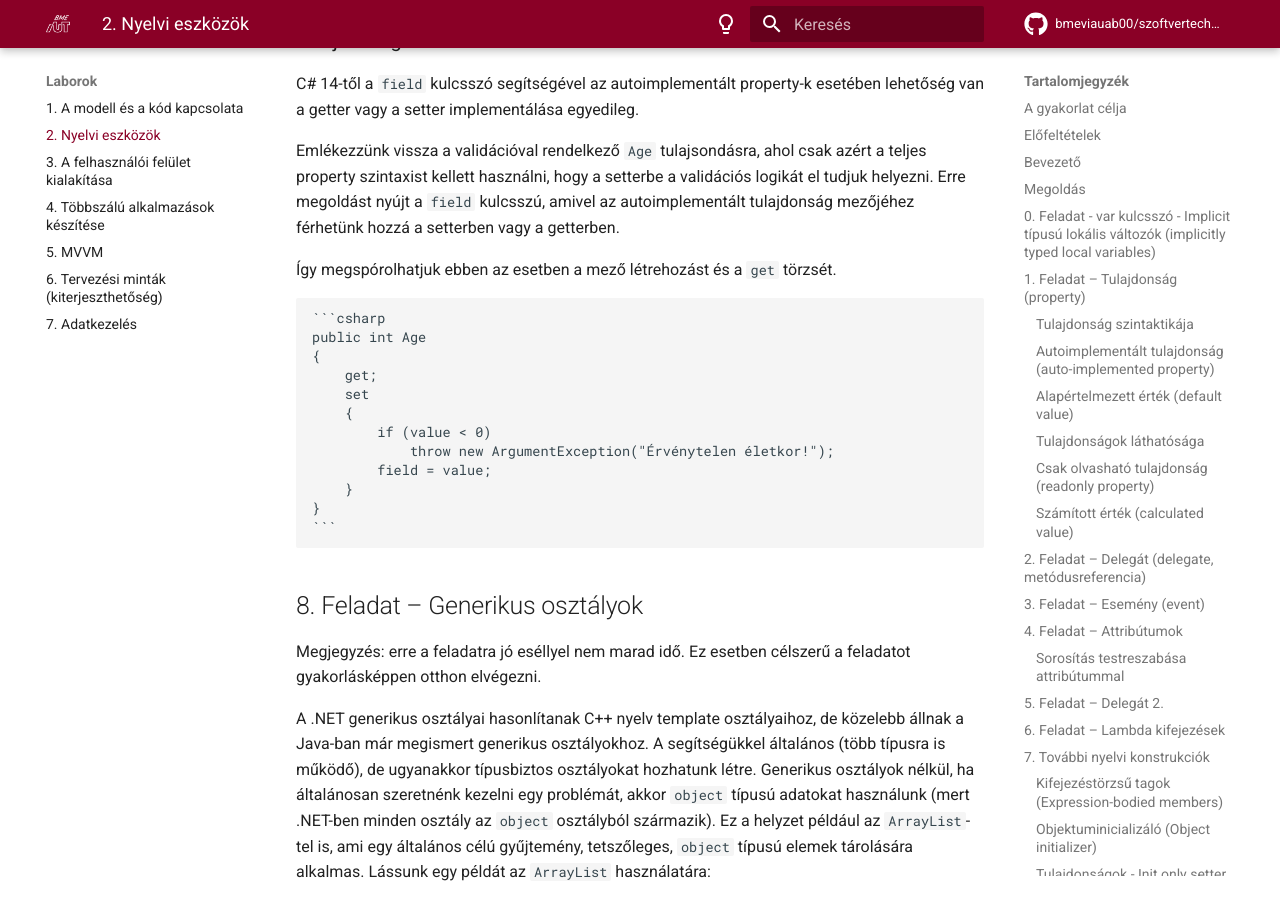
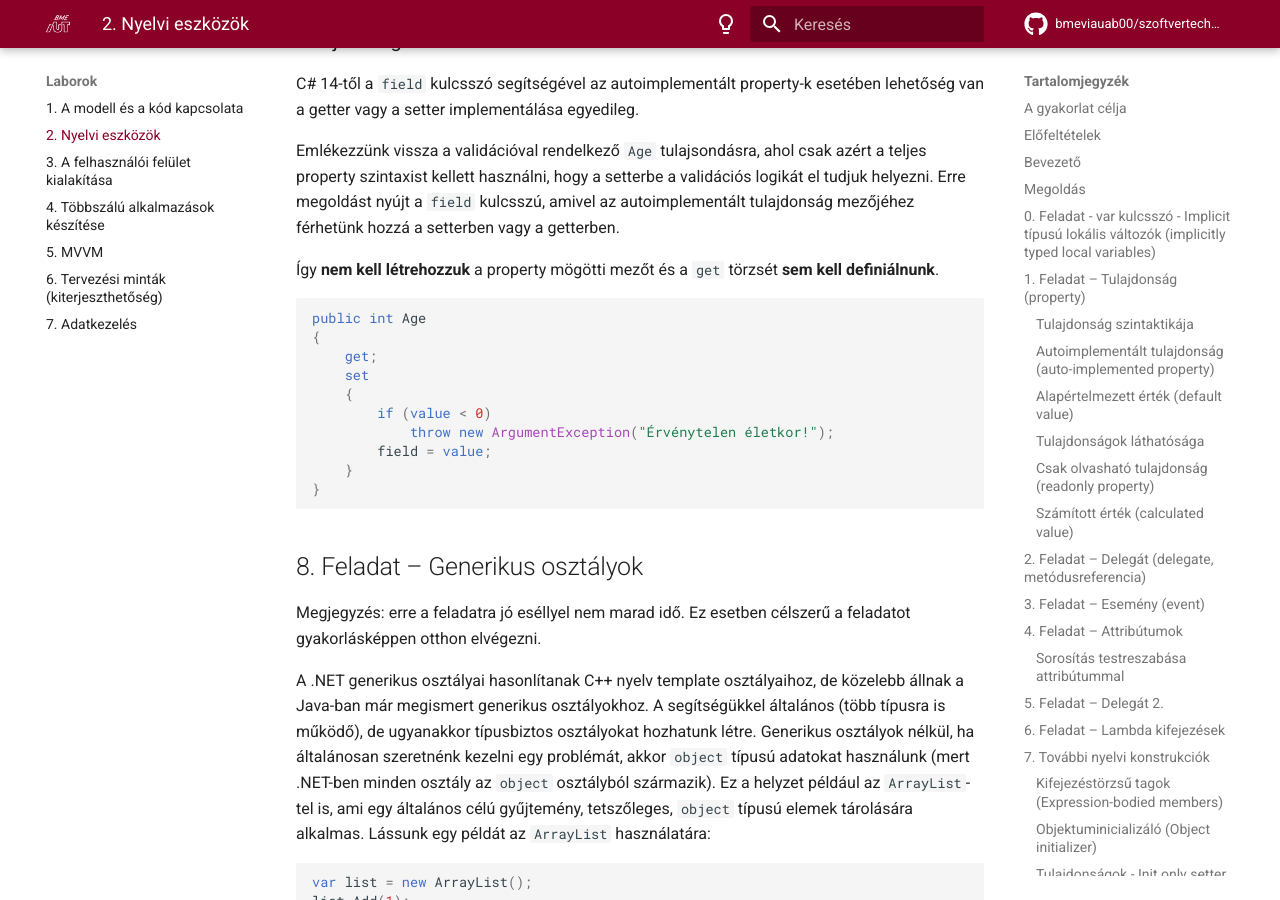
Before and after one commit to bmeviauab00/szoftvertechnikak, an MkDocs documentation site: the page built from docs/labor/2-nyelvi-eszkozok/index.md, in a window 1280 px wide and 900 px high, scrolled down 19330 px. Built offline with MkDocs 1.6.1 and Material for MkDocs 9.7.7, drawn with Linux system fonts in a browser that asks for light colours; emoji names are drawn with the system emoji font; comment, search, counter and statistics services are not loaded; the version menu is left out.

````diff
--- a/docs/labor/2-nyelvi-eszkozok/index.md
+++ b/docs/labor/2-nyelvi-eszkozok/index.md
@@ -668,21 +668,20 @@ C# 14-től a `field` kulcsszó segítségével az autoimplementált property-k e
 Emlékezzünk vissza a validációval rendelkező `Age` tulajsondásra, ahol csak azért a teljes property szintaxist kellett használni, hogy a setterbe a validációs logikát el tudjuk helyezni.
 Erre megoldást nyújt a `field` kulcsszú, amivel az autoimplementált tulajdonság mezőjéhez férhetünk hozzá a setterben vagy a getterben.
 
-Így megspórolhatjuk ebben az esetben a mező létrehozást és a `get` törzsét.
+Így **nem kell létrehozzuk** a property mögötti mezőt és a `get` törzsét **sem kell definiálnunk**.
 
-    ```csharp
-    public int Age
+```csharp
+public int Age
+{
+    get;
+    set
     {
-        get;
-        set
-        {
-            if (value < 0)
-                throw new ArgumentException("Érvénytelen életkor!");
-            field = value;
-        }
+        if (value < 0)
+            throw new ArgumentException("Érvénytelen életkor!");
+        field = value;
     }
-    ```
-
+}
+```
 
 ## 8. Feladat – Generikus osztályok
 
````
